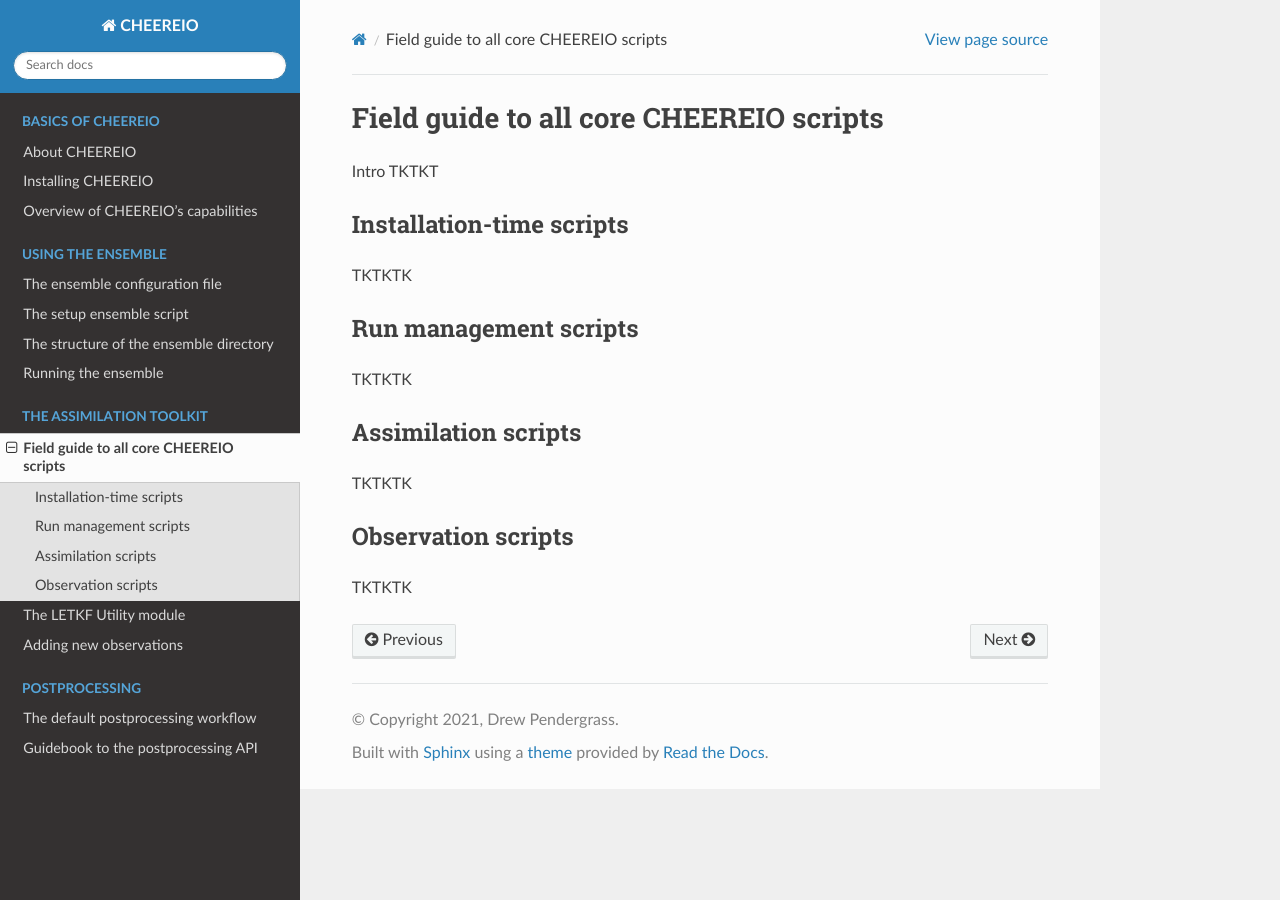
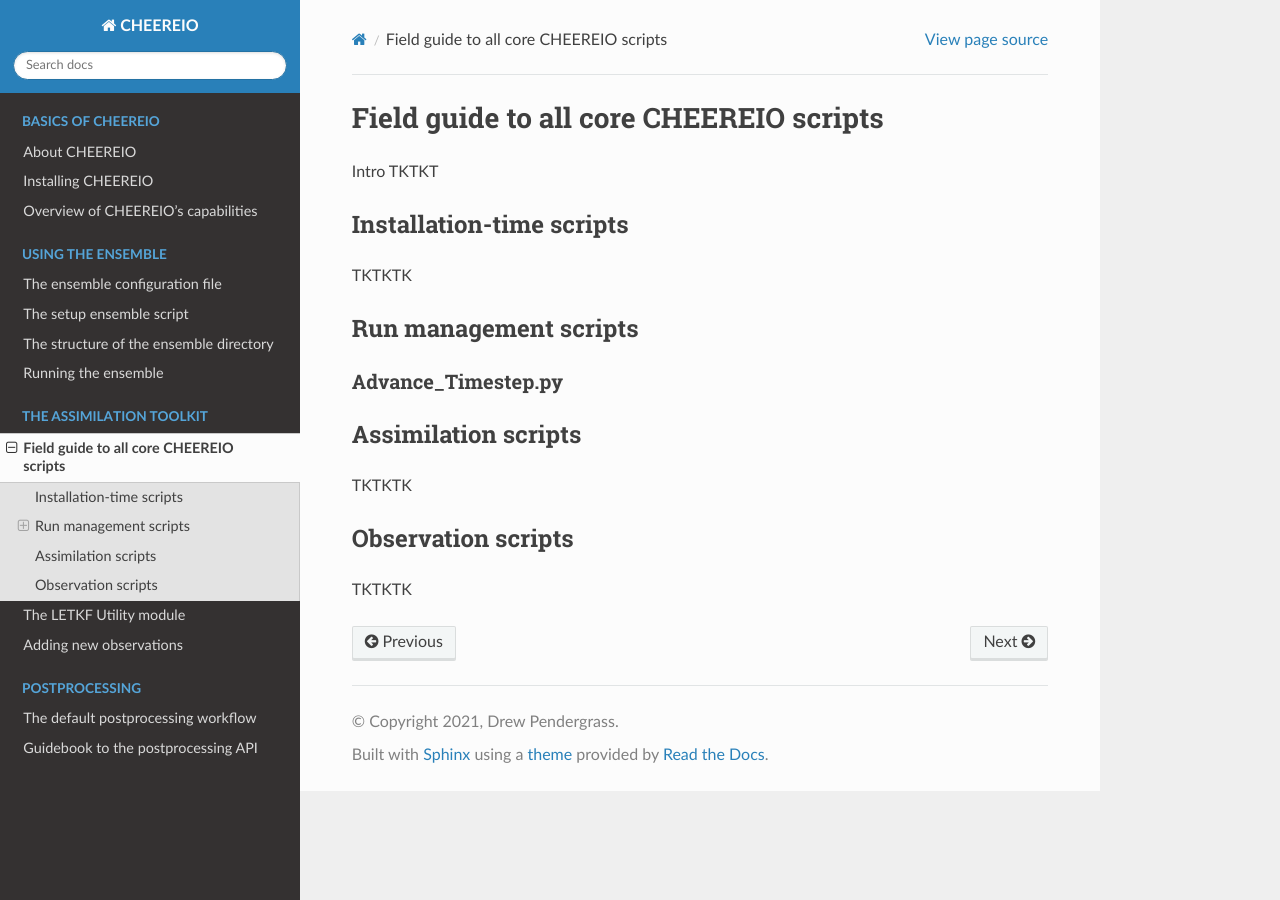
Before and after one commit to drewpendergrass/CHEEREIO, a Sphinx documentation site: the page built from docs/Field-guide-to-scripts.rst, in a window 1280 px wide. Built offline with Sphinx 7.4.7 and the Read the Docs theme 2.0.0, drawn with Linux system fonts in a browser that asks for light colours.

Commit message:
start adding scripts

```diff
--- a/docs/Field-guide-to-scripts.rst
+++ b/docs/Field-guide-to-scripts.rst
@@ -11,7 +11,8 @@ TKTKTK
 Run management scripts
 -------------
 
-TKTKTK
+Advance_Timestep.py
+~~~~~~~~~~~~~
 
 Assimilation scripts
 -------------
```
